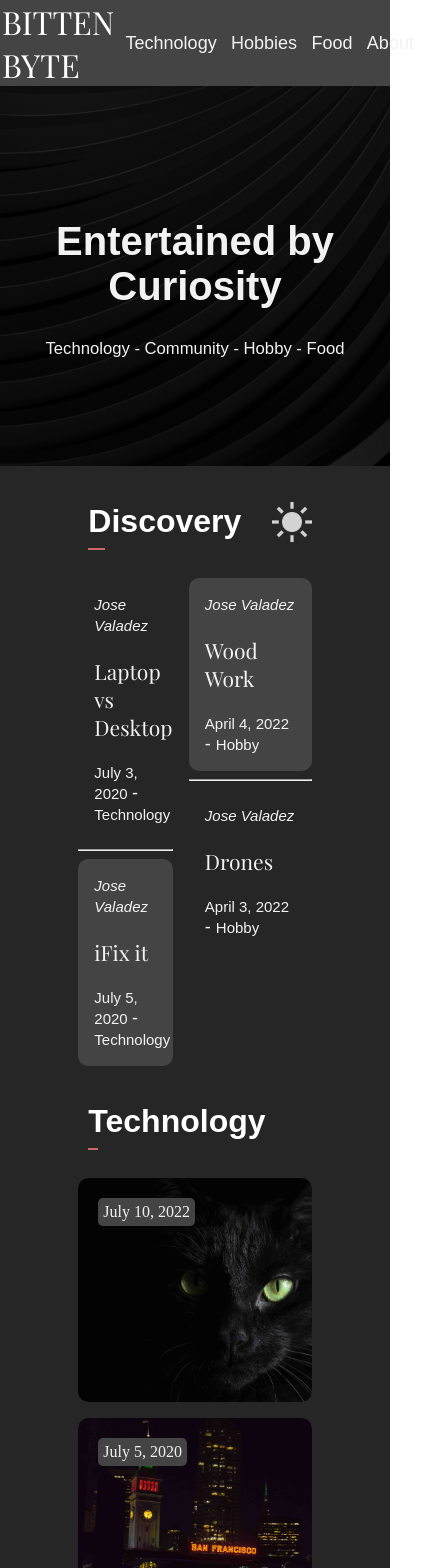
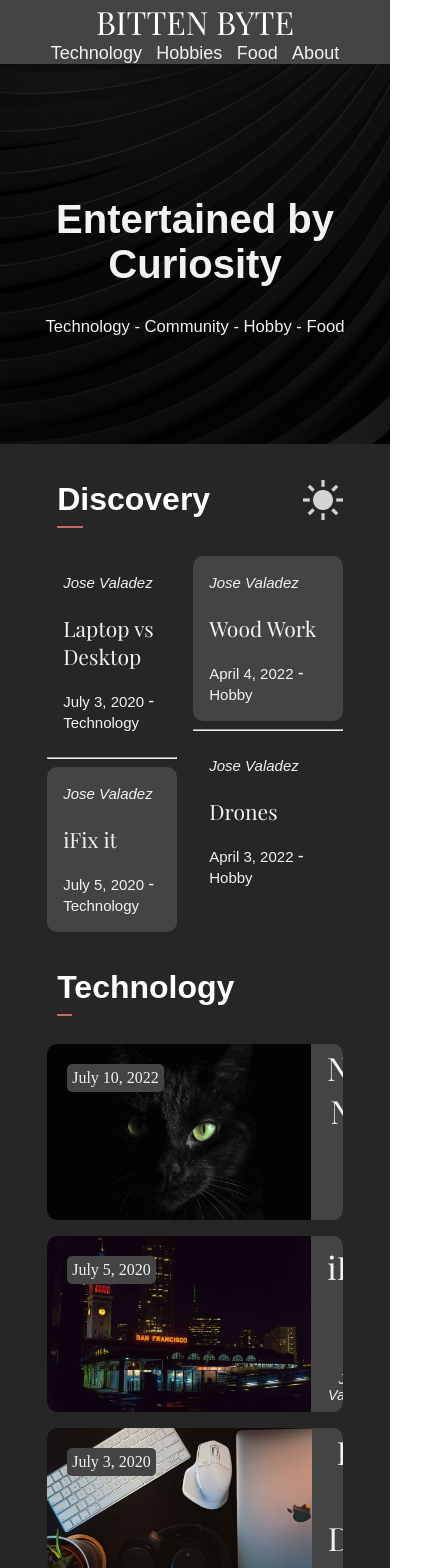
Before and after one commit to JoseValadez310/bittenbyte, a React (Create React App) app: page / in a window 390 px wide. Shown: the top 1568 px of the page, 421 px wide, since content can reach past the window. Built offline with nearby package versions, Linux system fonts and the light colour scheme; a web font is replaced by a local one.

Commit message:
viewport chnages

```diff
--- a/src/styles/archive-page.css
+++ b/src/styles/archive-page.css
@@ -73,3 +73,11 @@ a {
 .archive-card > a:visited{
     color: inherit;
  }
+
+
+
+ @media only screen and (max-width: 780px) {
+   .archive-article-display{
+    grid-column: 1/13;
+   }
+}
--- a/src/styles/article-page.css
+++ b/src/styles/article-page.css
@@ -83,3 +83,14 @@
 }
 
 /* svg icon color */
+
+
+/* mobile media query */
+
+
+@media only screen and (max-width: 780px) {
+
+    .article-content {
+        grid-column: 2/11;
+    }
+}
--- a/src/styles/home-page.css
+++ b/src/styles/home-page.css
@@ -432,7 +432,7 @@
 @media only screen and (max-width: 960px) {
     main {
         display: grid;
-        grid-template-columns: repeat(12, 5rem);
+        grid-template-columns: repeat(12, 1fr);
         gap: 1em;
     }
     .card-article {
@@ -455,10 +455,9 @@
         justify-content: flex-end;
     }
     .news-section{
-
+        grid-column: 2/12;
         display: grid;
         grid-template-columns: repeat(8,1fr);
-
     }
     .latest-panel-one{
         grid-column: 1/5;
@@ -471,6 +470,9 @@
         display: none;
     }
     /* technology cards */
+    .technology-section{
+        grid-column: 2/12;
+    }
     .tech-card-one, .tech-card-two, .tech-card-three {
         border-radius: 10px;
         height: 14rem;
@@ -478,19 +480,22 @@
         overflow: hidden;
     }
     /* Community set up */
+    .set-up-section {
+        grid-column: 2/12;
+    }
     .set-slide-one {
         grid-column: 1/9;
         display: flex;
         justify-content: center;
     }
-    .set-slide-one > img{
-        height: 90vh;
-    }
+
     .set-slide-two {
         display: none;
     }
     /* Hobby Cards */
-
+    .hobby-section{
+    grid-column: 2/12;
+    }
     .hobby-card-one, .hobby-card-two, .hobby-card-three {
         border-radius: 10px;
         height: 14rem;
@@ -499,6 +504,9 @@
     }
 
     /* Food Cards */
+    .food-section{
+        grid-column: 2/12;
+    }
     .food-card-one, .food-card-two, .food-card-three {
         border-radius: 10px;
         height: 14rem;
@@ -525,7 +533,7 @@
 }
 
 
-@media only screen and (max-width: 768px) {
+@media only screen and (max-width: 780px) {
     main {
         display: grid;
         grid-template-columns: repeat(12, 1fr);
@@ -534,15 +542,20 @@
     .section-title:after{
         width: 35%;
     }
+    .news-section, .technology-section, .set-up-section, .hobby-section, .food-section{
+        grid-column: 2/12;
+    }
+
+
+    /* technology cards */
+    .tech-card-one, .tech-card-two, .tech-card-three,
+    .hobby-card-one, .hobby-card-two, .hobby-card-three,
+    .food-card-one, .food-card-two, .food-card-three {
+        height: 11rem;
+    }
+
+    .card-summary{
+        display: none ;
+    }
+
 }
-
-@media only screen and (max-width: 360px) {
-    main {
-        display: grid;
-        grid-template-columns: repeat(12, 1rem);
-        gap: 1em;
-    }
-    .section-title:after{
-        width: 75%;
-    }
-}
--- a/src/styles/nav-component.css
+++ b/src/styles/nav-component.css
@@ -43,3 +43,9 @@
 .nav-links .navLink.active {
     color: rgb(203, 103, 103);
 }
+
+@media only screen and (max-width: 780px) {
+    .navBar{
+        flex-wrap: wrap;
+    }
+}
--- a/src/styles/search-bar-component.css
+++ b/src/styles/search-bar-component.css
@@ -78,3 +78,13 @@ input:focus {
     grid-column: 4/10;
     width: 100%;
 }
+
+
+@media only screen and (max-width: 780px) {
+    .search-wrapper {
+        grid-column: 1/13;
+    }
+    .search-container {
+        width: inherit;
+    }
+}
```
